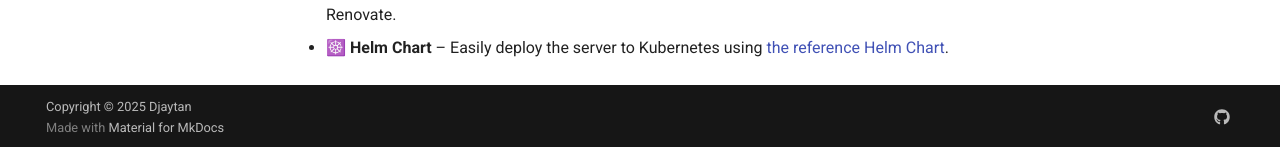
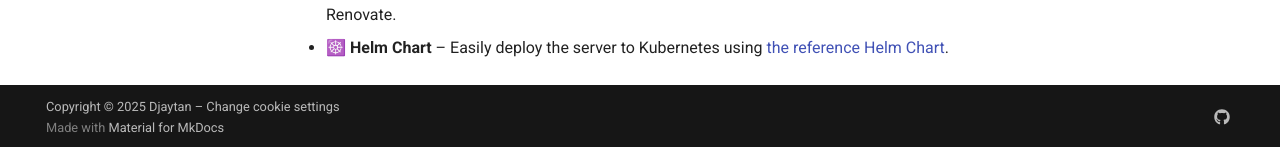
Before and after one commit to Djaytan/docker-papermc-server, an MkDocs documentation site: the page built from docs/user-guide/src/index.md, in a window 1280 px wide and 1252 px high. Shown: the part 1102-1249 px from the top of the window. Built offline with MkDocs 1.6.1 and Material for MkDocs 9.7.7, drawn with Linux system fonts in a browser that asks for light colours; some of the changed lines change nothing that is shown.

Commit message:
docs: setup Google Analytics to measure user guide usages (#235)

```diff
--- a/docs/user-guide/mkdocs.yml
+++ b/docs/user-guide/mkdocs.yml
@@ -3,13 +3,14 @@
 site_description: A comprehensive guide for setting up and managing a PaperMC server using Docker.
 site_author: Djaytan
 site_url: https://djaytan.github.io/docker-papermc-server/
-copyright: Copyright © 2025 Djaytan
+copyright: >
+  Copyright © 2025 Djaytan –
+  <a href="#__consent">Change cookie settings</a>
 
 docs_dir: src/
 
 theme:
   name: material
-  locale: en
   favicon: assets/logo.png
   logo: assets/logo-flat.png
   palette:
@@ -47,6 +48,16 @@
   - admonition
 
 extra:
+  consent:
+    title: Cookie consent
+    description: >-
+      We use cookies to recognize your repeated visits and preferences, as well
+      as to measure the effectiveness of our documentation and whether users
+      find what they're searching for. With your consent, you're helping us to
+      make our documentation better.
+  analytics:
+    provider: google
+    property: G-38B41053ZC
   social:
     - icon: fontawesome/brands/github
       link: https://github.com/Djaytan/docker-papermc-server
```
